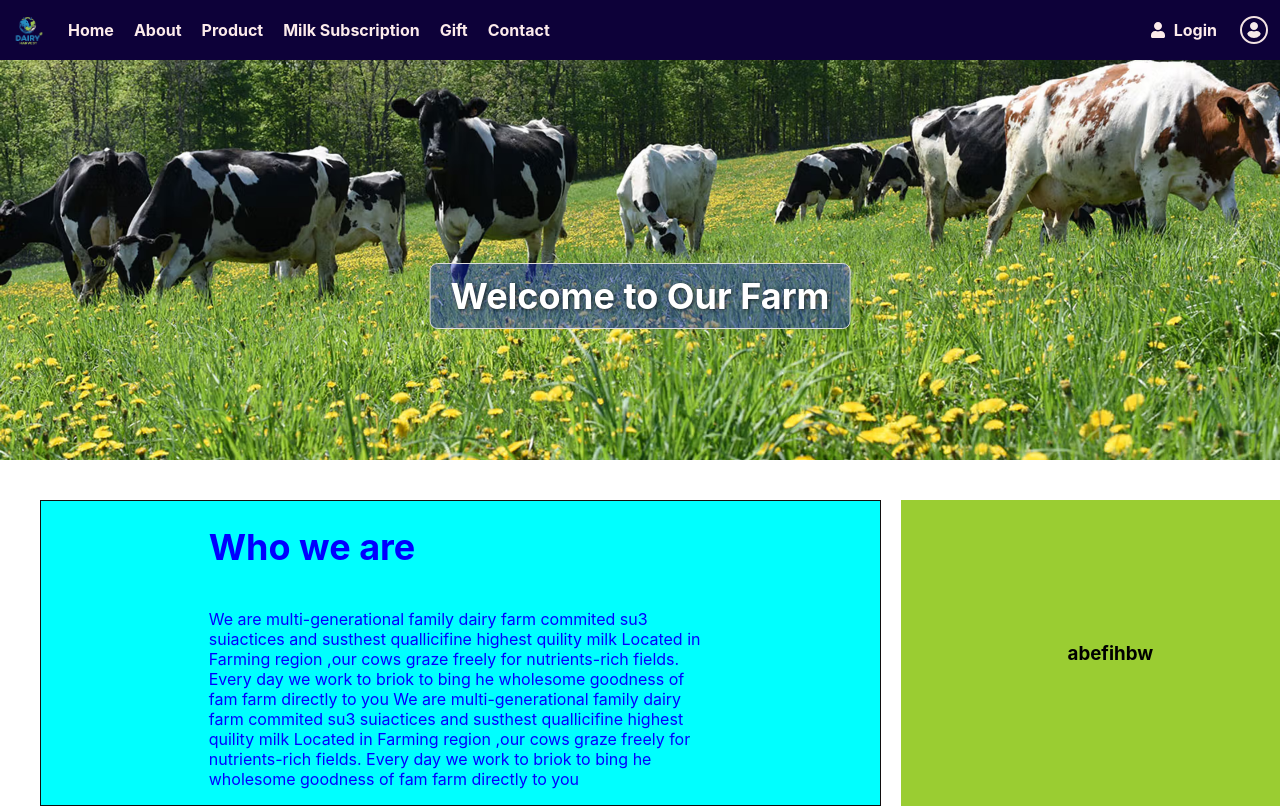
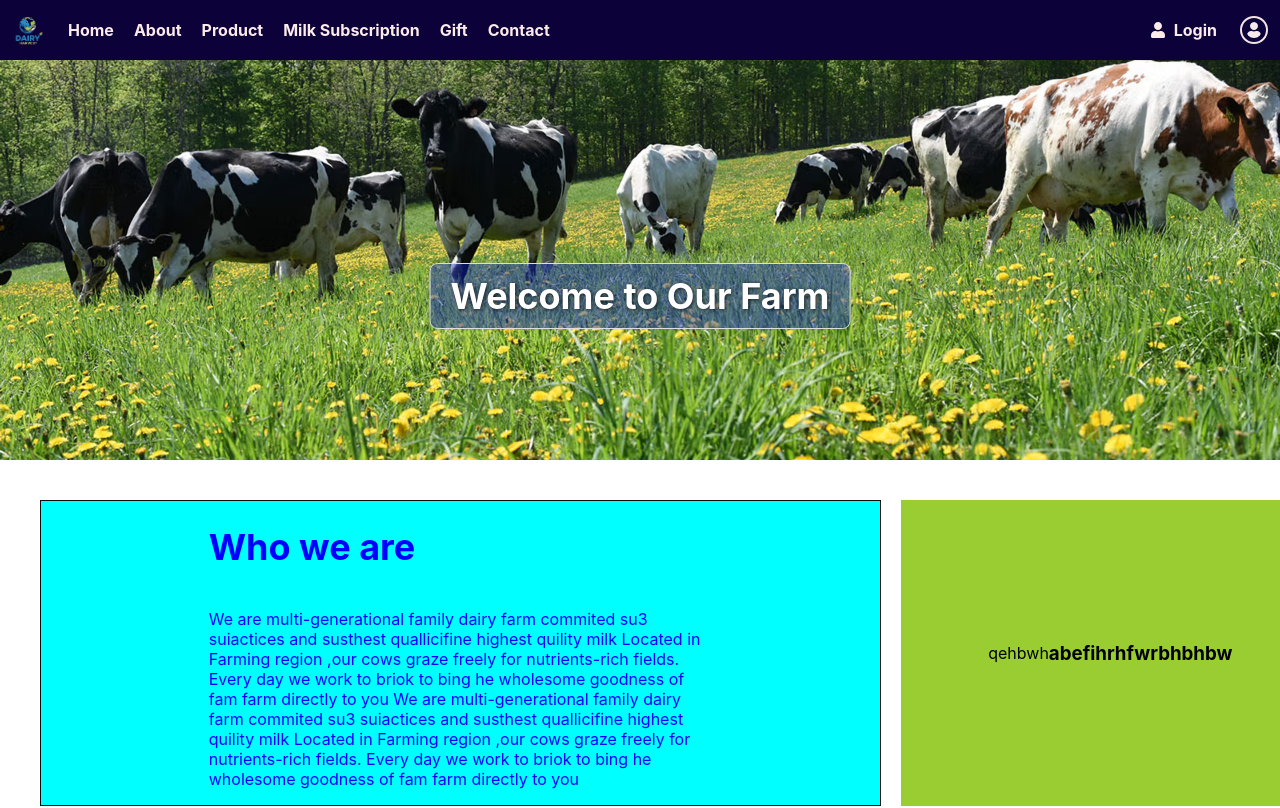
Before and after one commit to ujjawalkmr/shopping_web, a React (Create React App) app: page /about in a window 1280 px wide. Shown: the top 808 px of the page. Built offline with nearby package versions, Linux system fonts and the light colour scheme.

Commit message:
about avatr start
Signed-off-by: Ujjawal Kumar <ujjawalkmr9211@gmail.com>

```diff
--- a/src/pages/About.js
+++ b/src/pages/About.js
@@ -25,7 +25,8 @@ function About() {
         </p>
     </div>
     <div className="right-side">
-        <h3>abefihbw</h3>
+      <div>qehbwh</div>
+        <h3>abefihrhfwrbhbhbw</h3>
     </div>
 </div>
   </div>
```
